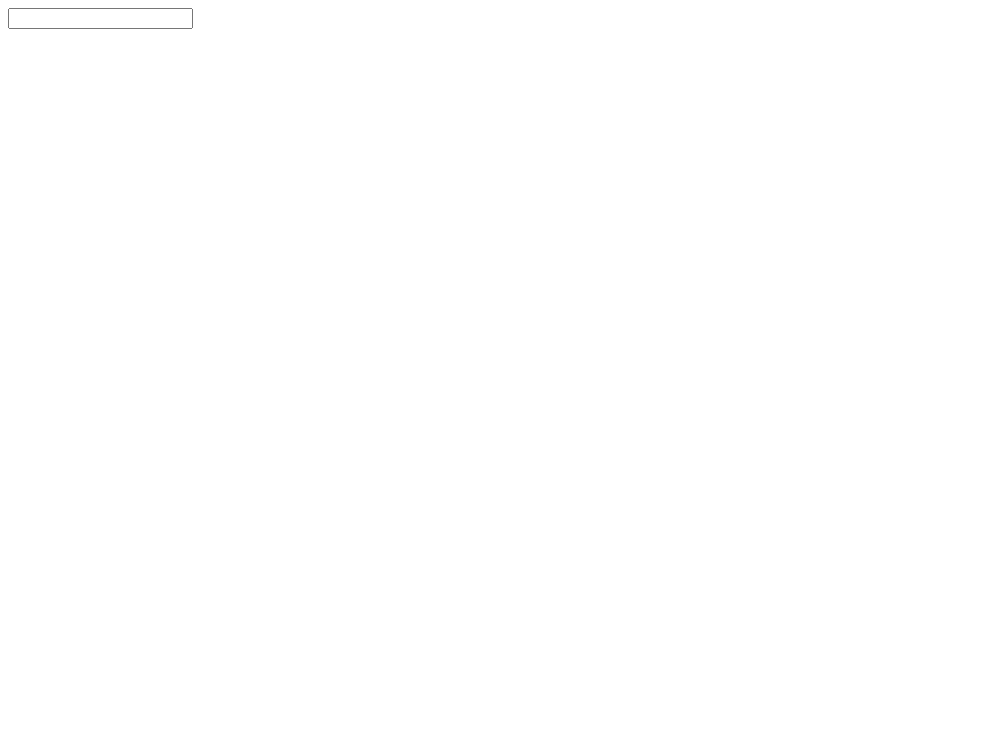
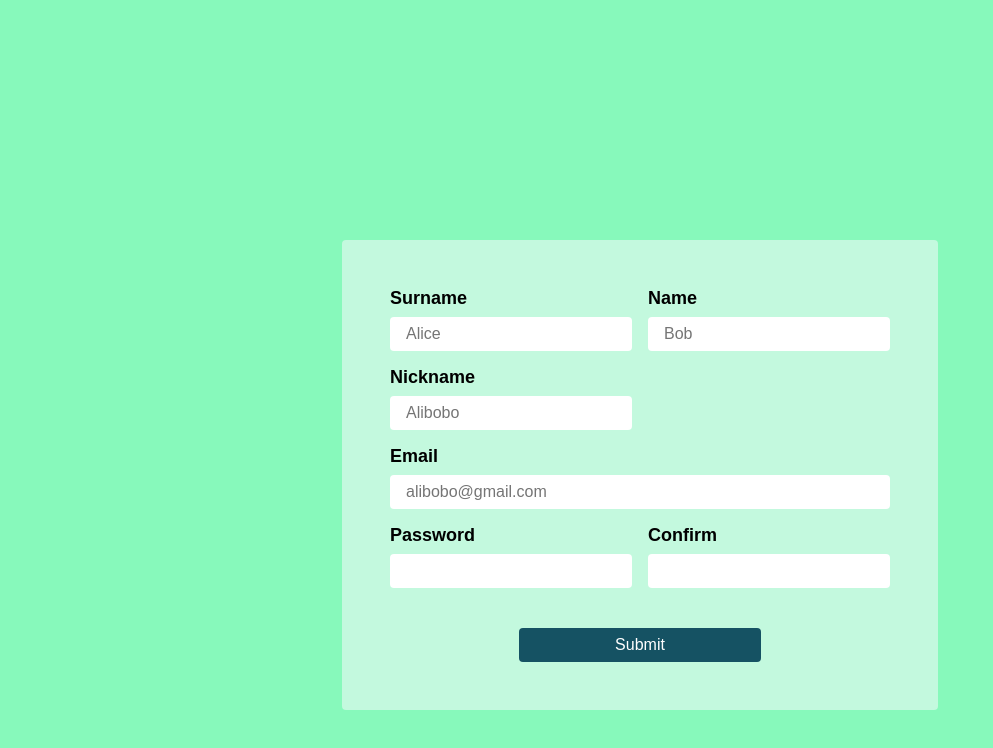
Before and after one commit to Pryxs/webpack-test, a website built with webpack: page src/index.html in a window 1280 px wide. Shown: the whole page, without its empty margins (0-993 px from the left). Built offline with nearby package versions, Linux system fonts and the light colour scheme.

Commit message:
style(form)

```diff
--- /dev/null
+++ b/src/components/form.js
@@ -0,0 +1,34 @@
+import { mountElement, unmountElement } from '../core/core.js'
+import { Input } from './input'
+
+export const Form = () => {
+    const form = mountElement({tag: 'form',});
+
+    const button = mountElement({
+        tag: 'input',
+        attr: [{
+            key: 'type',
+            value: 'submit',
+        }]
+    });
+
+    form.append(
+        Input({name: 'surname', min: 2, max: 25, placeholder: 'Alice'}),
+        Input({name: 'name', min: 2, max: 25, placeholder: 'Bob'}),
+        Input({name: 'nickname', min: 5, max: 19, placeholder: 'Alibobo'}),
+        Input({name: 'email', min: 3, placeholder: 'alibobo@gmail.com', rule : /^[^\s@]+@[^\s@]+\.[^\s@]+$/}),
+        Input({name: 'password', min: 8, max: 30, type: 'password'}),
+        Input({name: 'confirm', min: 8, max: 30, type: 'password'}),
+        button
+    );
+
+    form.addEventListener("submit", (e) => {
+        e.preventDefault();
+        const inputs = form.querySelectorAll('input[type=text], input[type=password]');
+        const errors = form.querySelectorAll('.error');
+
+        if(![...inputs].filter(e => !e.value).length && !errors.length) form.submit();
+    });
+
+    return form;
+}
--- a/src/components/input.js
+++ b/src/components/input.js
@@ -1,7 +1,21 @@
 import { mountElement, unmountElement } from '../core/core.js'
 
-export const Input = ({placeholder, type, rule, min, max}) => {
-    const inputContainer = mountElement({ tag: 'div'});
+export const Input = ({name, placeholder, type, rule, min, max}) => {
+    const inputContainer = mountElement({
+        tag: 'div',
+        attr: [{
+            key: 'class',
+            value: 'input-container',
+        }]
+    });
+    const label = mountElement({
+        tag: 'label',
+        text: name.charAt(0).toUpperCase() + name.slice(1),
+        attr: [{
+            key: 'for',
+            value: name,
+        }]
+    });
     const input = mountElement({
         tag: 'input',
         attr: [{
@@ -10,35 +24,39 @@ export const Input = ({placeholder, type, rule, min, max}) => {
         },{
             key: 'type',
             value: type ?? 'text',
+        }, {
+            key: 'name',
+            value: name,
         }
     ]
     })
 
-    inputContainer.appendChild(input)
+    inputContainer.append(label, input)
 
     input.addEventListener('input', (event) => {
         const errors = [];
-
         const { value } = event.target;
 
-        if(rule && !rule.test(value)) errors.push('matching rule failed')
-        if(max && value.length &&  value.length > max) errors.push('Max character allowed : ' + max)
-        if(min && value.length && value.length < min) errors.push('Min character allowed : ' + min)
+        if(rule && value && !rule.test(value)) errors.push('matching rule failed')
+        if(max && value &&  value.length > max) errors.push('Max character allowed : ' + max)
+        if(min && value && value.length < min) errors.push('Min character allowed : ' + min)
 
         unmountElement(inputContainer.querySelectorAll('.error'));
 
-        if(errors.length) {
-            const error = mountElement({
+        const errorsElement = errors.map(error => {
+            const element = mountElement({
                 tag: 'span',
-                text: errors[0],
+                text: error,
                 attr: [{
                     key: 'class',
                     value: 'error',
                 }]
             })
-            console.log(error)
-            inputContainer.appendChild(error)
-        }
+
+            return element
+        })
+
+        inputContainer.append(...errorsElement)
     })
 
     return inputContainer;
--- a/src/index.js
+++ b/src/index.js
@@ -1,8 +1,8 @@
 import "./style.scss";
-import { Input } from './components/input'
+import { Form } from './components/form'
 
 const app = document.querySelector('#app');
 
-app.appendChild(Input({min: 3, rule : /^[^\s@]+@[^\s@]+\.[^\s@]+$/}));
+app.appendChild(Form());
 
 console.log(app)
--- a/src/style.scss
+++ b/src/style.scss
@@ -1,5 +1,68 @@
-$body-color: green;
+body{
+    background-color: #87F9BB;
+    font-family: sans-serif;
+}
 
-body {
-    color: $body-color;
+form {
+    border-radius: 4px;
+    padding: 48px;
+    background-color: #C3F9DE;
+    display: grid;
+    grid-template-columns: repeat(4, 1fr);
+    gap: 16px;
+    width: 500px;
+    margin: 30vh auto 0 auto;
+
+    &>div{
+        grid-column: span 2;
+    }
+
+
+    &>div:nth-child(4) {
+        grid-column: 1 / span 4;
+    }
+
+    input[type=submit]{
+        background-color: #155263;
+        color: white;
+        margin-top: 24px;
+        grid-column: 2 / span 2;
+        cursor: pointer;
+        transition: .3s ease-in-out;
+        &:hover {
+            filter:brightness(1.3);
+            transition: .3s ease-in-out;
+        }
+    }
 }
+
+input {
+    background: white;
+    border-radius: 4px;
+    border: none;
+    padding: 8px 16px;
+    font-size: 16px;
+}
+
+label {
+    font-size: 18px;
+    font-weight: 600;
+    margin-bottom: 8px;
+}
+
+.input-container {
+    display: flex;
+    flex-direction: column;
+}
+
+.error {
+    display: block;
+    font-size: 12px;
+    background-color: #FDF3F2;
+    color: #c51414;
+    border: 1px solid #C75353;
+    border-radius: 4px;
+    padding: 6px;
+    margin-top: 4px;
+    width: fit-content;
+}
```
